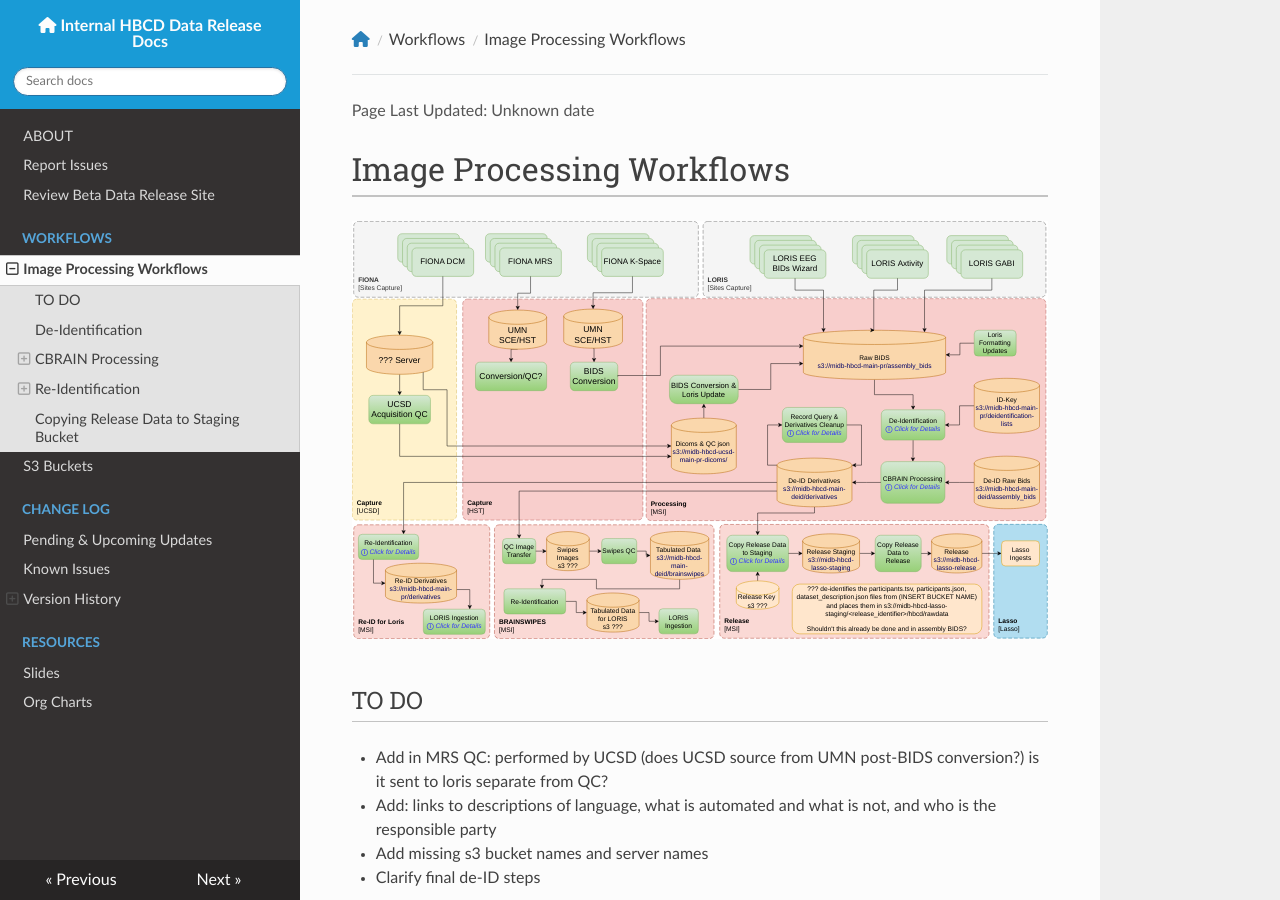
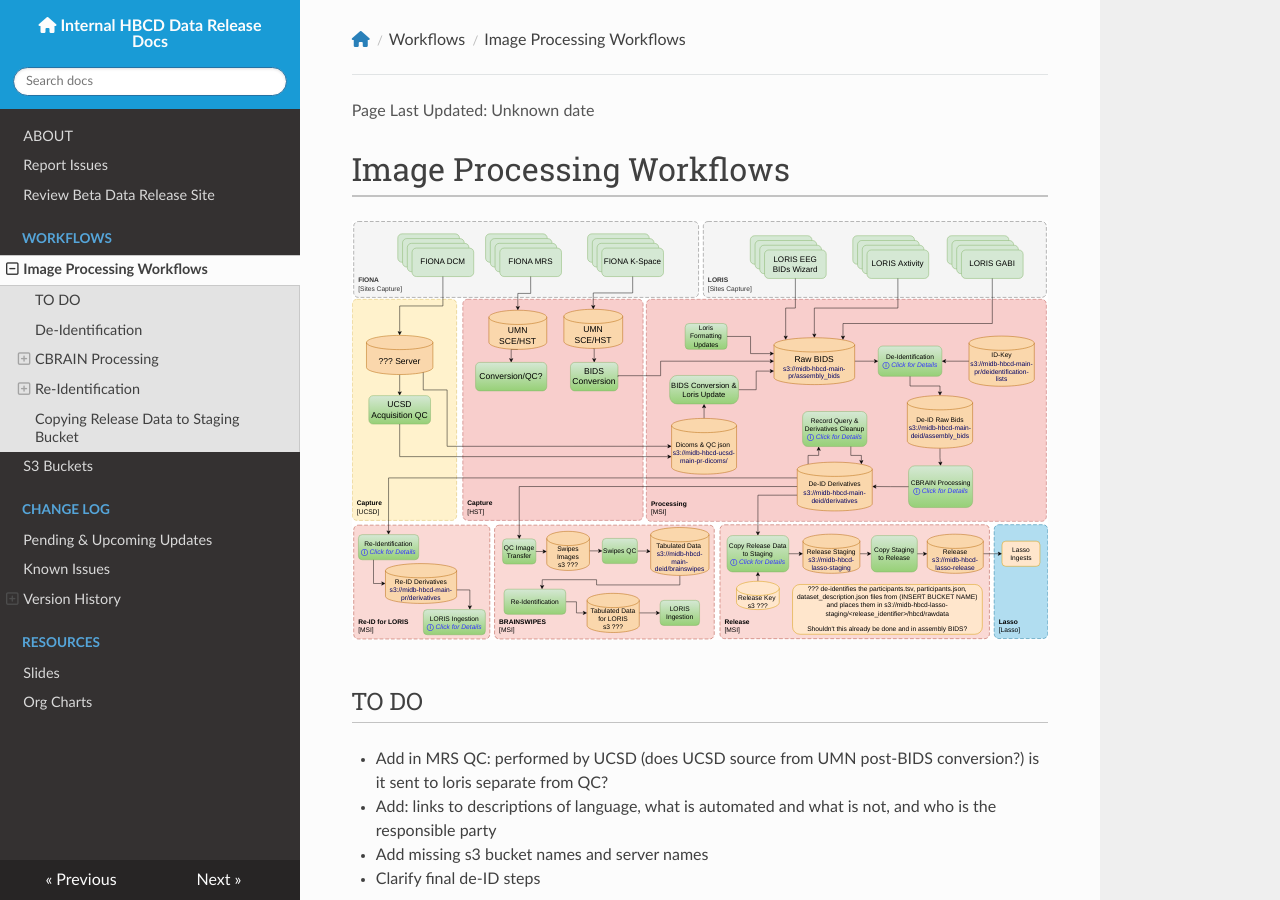
Before and after one commit to DCAN-Labs/hbcd-docs-internal, an MkDocs documentation site: the page built from docs/workflows/imageprocworkflows.md, in a window 1280 px wide and 900 px high. Built offline with MkDocs 1.6.1, drawn with Linux system fonts in a browser that asks for light colours; nearby versions of some CDN libraries.

Commit message:
make corrections to diagram

```diff
--- a/docs/workflows/imageprocworkflows.md
+++ b/docs/workflows/imageprocworkflows.md
@@ -1,6 +1,6 @@
 # Image Processing Workflows
 
-<object type="image/svg+xml" data="../WF-HBCD-Proc.svg" width="100%"></object>
+<object type="image/svg+xml" data="../WF-HBCD.svg" width="100%"></object>
 
 ## TO DO
 - Add in MRS QC: performed by UCSD (does UCSD source from UMN post-BIDS conversion?) is it sent to loris separate from QC?
```
Also changed, not shown: docs/workflows/WF-HBCD-Proc.svg (deleted), docs/workflows/WF-HBCD.svg (added).
